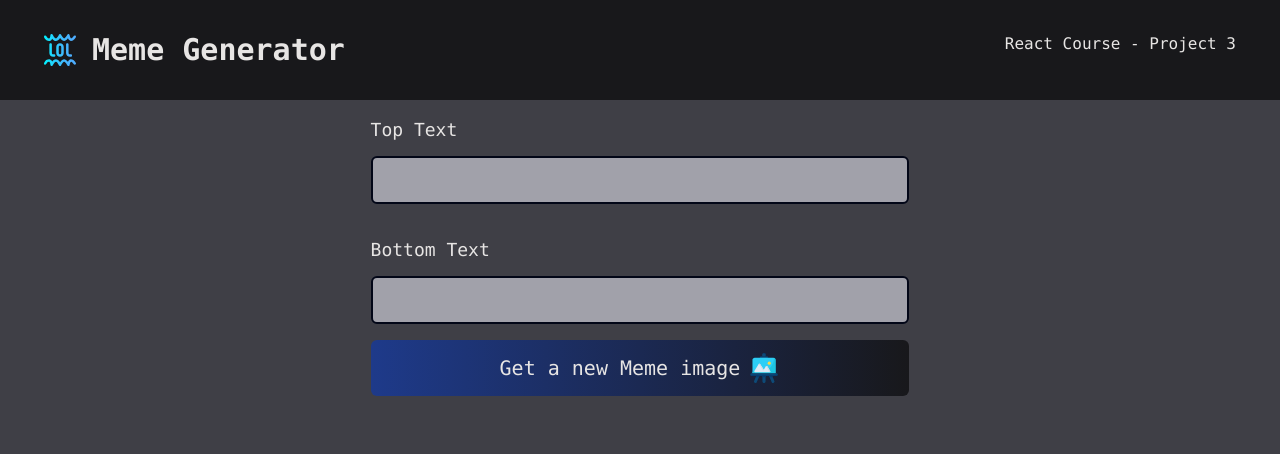
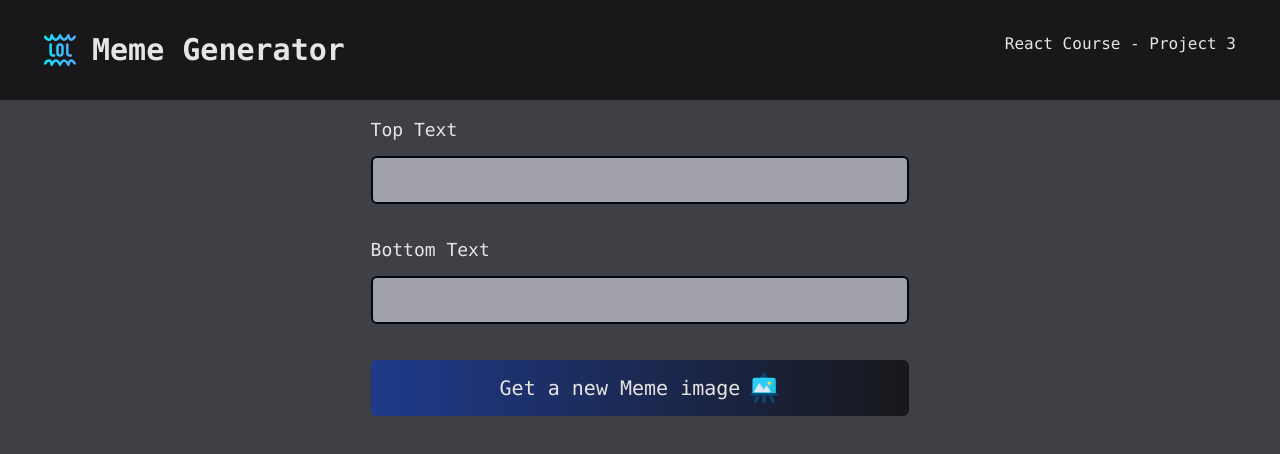
Before and after one commit to JoleneKearse/meme_generator, a React (Vite) app: page / in a window 1280 px wide. Shown: the top 454 px of the page. Built offline with nearby package versions, Linux system fonts and the light colour scheme.

Commit message:
chore: adjust button margin

```diff
--- a/src/components/Button.jsx
+++ b/src/components/Button.jsx
@@ -2,7 +2,7 @@ import img from "/image.svg"
 
 const Button = () => {
   return (
-    <button className="w-full col-span-2 rounded-md flex justify-center items-center gap-2 p-3 bg-gradient-to-r from-blue-900 to-zinc-900 text-lg hover:bg-zinc-800 hover:text-cyan-500  md:text-xl">
+    <button className="w-full col-span-2 rounded-md flex justify-center items-center gap-2 p-3 mt-5 bg-gradient-to-r from-blue-900 to-zinc-900 text-lg hover:bg-zinc-800 hover:text-cyan-500  md:text-xl">
       Get a new Meme image
       <img src={img} alt="meme canvas" className="w-8 hover:animate-spin" />
     </button>
--- a/src/main.css
+++ b/src/main.css
@@ -548,6 +548,14 @@ video {
   grid-column: span 2 / span 2;
 }
 
+.mt-4 {
+  margin-top: 1rem;
+}
+
+.mt-5 {
+  margin-top: 1.25rem;
+}
+
 .block {
   display: block;
 }
@@ -741,6 +749,11 @@ video {
   padding-bottom: 2rem;
 }
 
+.py-3 {
+  padding-top: 0.75rem;
+  padding-bottom: 0.75rem;
+}
+
 .pb-3 {
   padding-bottom: 0.75rem;
 }
```
